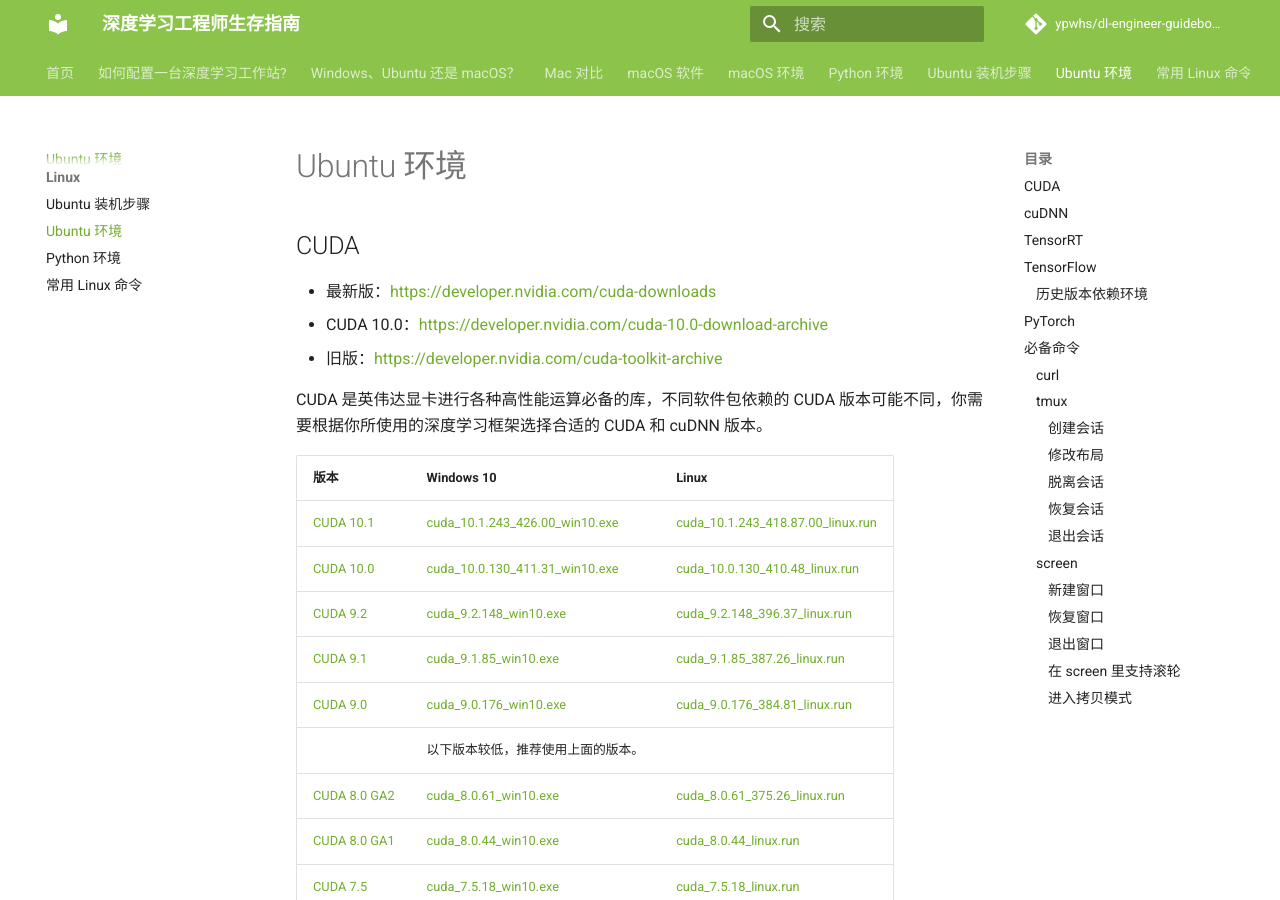
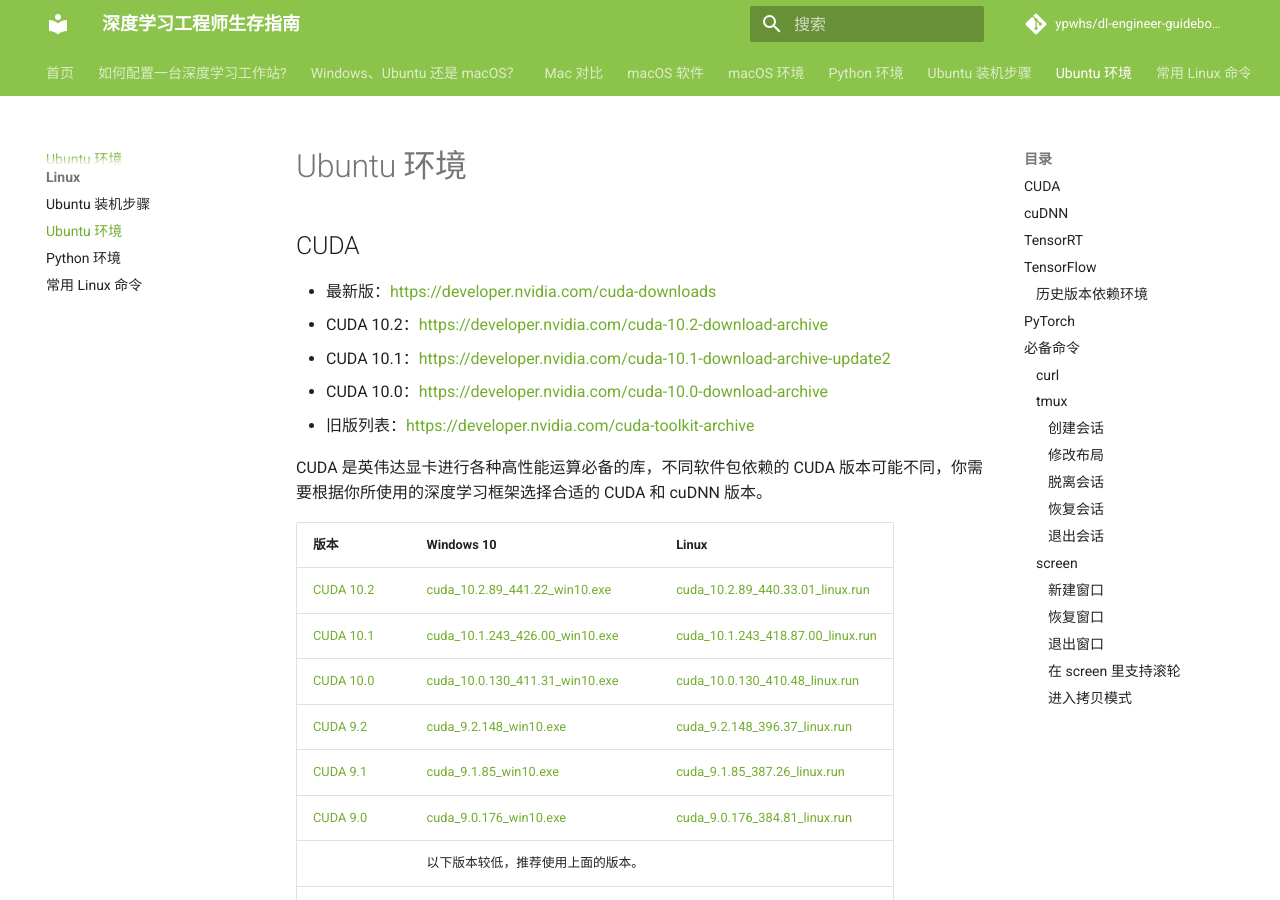
Before and after one commit to ypwhs/dl-engineer-guidebook, an MkDocs documentation site: the page built from docs/ubuntu-environment.md, in a window 1280 px wide and 900 px high. Built offline with MkDocs 1.6.1 and Material for MkDocs 9.7.7, drawn with Linux system fonts in a browser that asks for light colours; comment, search, counter and statistics services are not loaded.

Commit message:
Update ubuntu-environment.md

```diff
--- a/docs/ubuntu-environment.md
+++ b/docs/ubuntu-environment.md
@@ -3,14 +3,17 @@
 ## CUDA
 
 * 最新版：[https://developer.nvidia.com/cuda-downloads](https://developer.nvidia.com/cuda-downloads)
+* CUDA 10.2：[https://developer.nvidia.com/cuda-10.2-download-archive](https://developer.nvidia.com/cuda-10.2-download-archive)
+* CUDA 10.1：[https://developer.nvidia.com/cuda-10.1-download-archive-update2](https://developer.nvidia.com/cuda-10.1-download-archive-update2)
 * CUDA 10.0：[https://developer.nvidia.com/cuda-10.0-download-archive](https://developer.nvidia.com/cuda-10.0-download-archive)
-* 旧版：[https://developer.nvidia.com/cuda-toolkit-archive](https://developer.nvidia.com/cuda-toolkit-archive)
+* 旧版列表：[https://developer.nvidia.com/cuda-toolkit-archive](https://developer.nvidia.com/cuda-toolkit-archive)
 
 CUDA 是英伟达显卡进行各种高性能运算必备的库，不同软件包依赖的 CUDA 版本可能不同，你需要根据你所使用的深度学习框架选择合适的 CUDA 和 cuDNN 版本。
 
 |  版本 | Windows 10 | Linux |
 | :--- | :--- | :--- |
-| [CUDA 10.1](https://developer.nvidia.com/cuda-downloads) | [cuda\_10.1.243\_426.00\_win10.exe](http://developer.download.nvidia.com/compute/cuda/10.1/Prod/local_installers/cuda_10.1.243_426.00_win10.exe) | [cuda\_10.1.243\_418.87.00\_linux.run](http://developer.download.nvidia.com/compute/cuda/10.1/Prod/local_installers/cuda_10.1.243_418.87.00_linux.run) |
+| [CUDA 10.2](https://developer.nvidia.com/cuda-10.2-download-archive) | [cuda\_10.2.89\_441.22\_win10.exe](http://developer.download.nvidia.com/compute/cuda/10.2/Prod/local_installers/cuda_10.2.89_441.22_win10.exe) | [cuda\_10.2.89\_440.33.01\_linux.run](http://developer.download.nvidia.com/compute/cuda/10.2/Prod/local_installers/cuda_10.2.89_440.33.01_linux.run) |
+| [CUDA 10.1](https://developer.nvidia.com/cuda-10.1-download-archive-update2) | [cuda\_10.1.243\_426.00\_win10.exe](http://developer.download.nvidia.com/compute/cuda/10.1/Prod/local_installers/cuda_10.1.243_426.00_win10.exe) | [cuda\_10.1.243\_418.87.00\_linux.run](http://developer.download.nvidia.com/compute/cuda/10.1/Prod/local_installers/cuda_10.1.243_418.87.00_linux.run) |
 | [CUDA 10.0](https://developer.nvidia.com/cuda-10.0-download-archive) | [cuda\_10.0.130\_411.31\_win10.exe](https://developer.nvidia.com/compute/cuda/10.0/Prod/local_installers/cuda_10.0.130_411.31_win10) | [cuda\_10.0.130\_410.48\_linux.run](https://developer.nvidia.com/compute/cuda/10.0/Prod/local_installers/cuda_10.0.130_410.48_linux) |
 | [CUDA 9.2](https://developer.nvidia.com/cuda-92-download-archive) | [cuda\_9.2.148\_win10.exe](https://developer.nvidia.com/compute/cuda/9.2/Prod2/local_installers2/cuda_9.2.148_win10) | [cuda\_9.2.148\_396.37\_linux.run](https://developer.nvidia.com/compute/cuda/9.2/Prod2/local_installers/cuda_9.2.148_396.37_linux) |
 | [CUDA 9.1](https://developer.nvidia.com/cuda-91-download-archive) | [cuda\_9.1.85\_win10.exe](https://developer.nvidia.com/compute/cuda/9.1/Prod/local_installers/cuda_9.1.85_win10) | [cuda\_9.1.85\_387.26\_linux.run](https://developer.nvidia.com/compute/cuda/9.1/Prod/local_installers/cuda_9.1.85_387.26_linux) |
```
